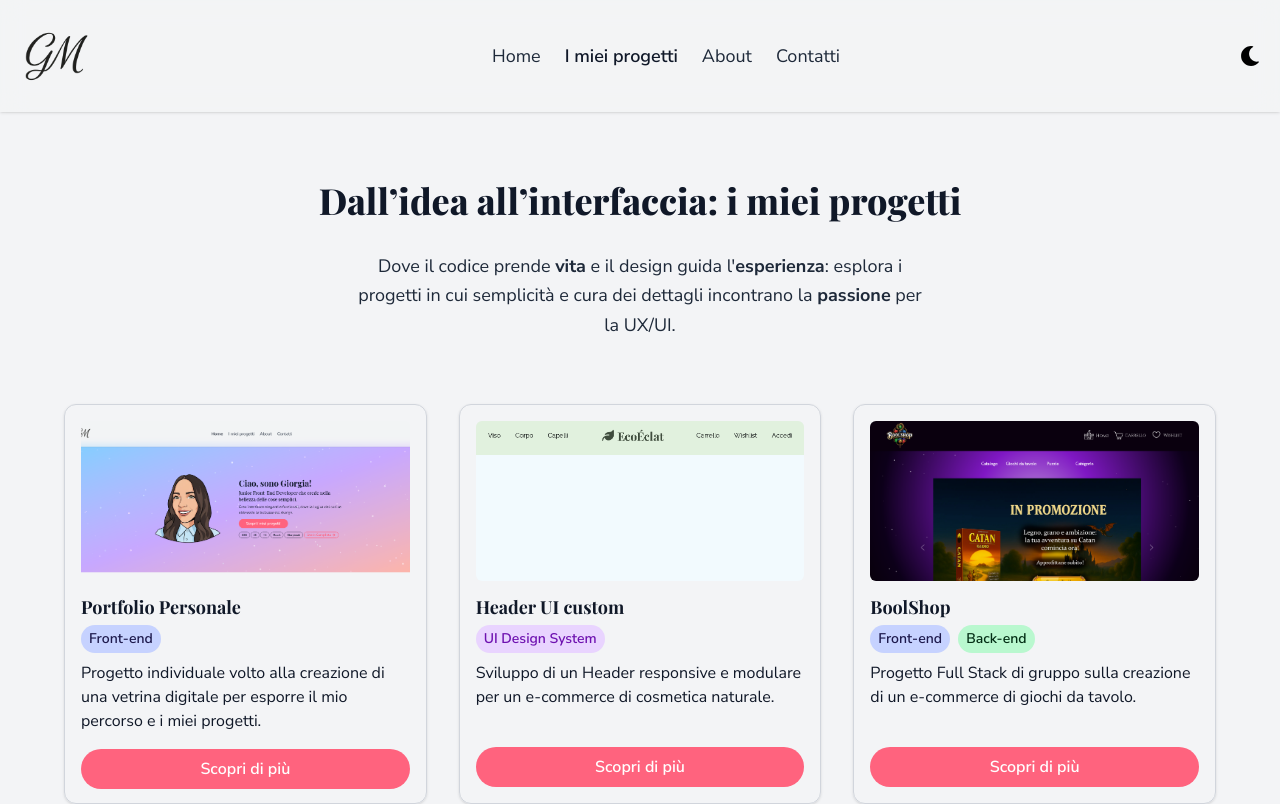
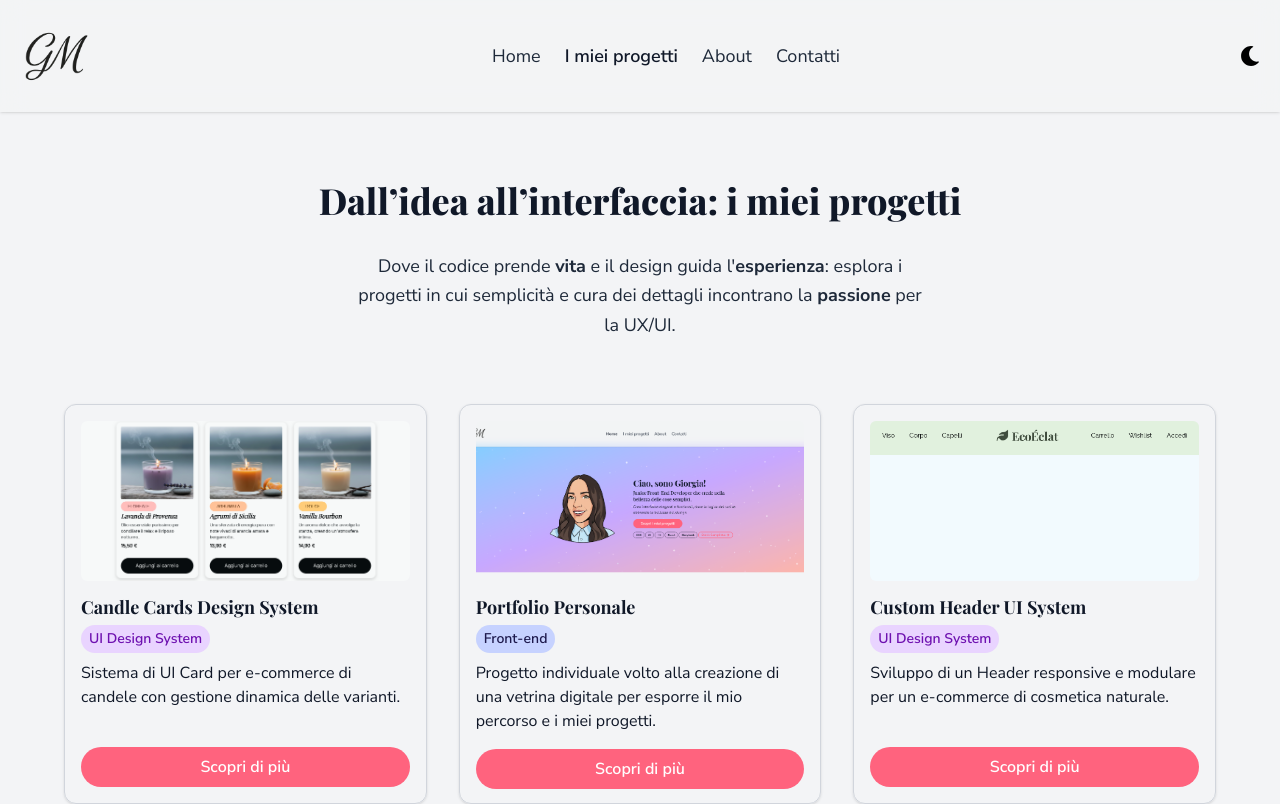
Before and after one commit to giorgiameffe/giorgiameffe-portfolio, a React (Vite) app: page /projects in a window 1280 px wide. Shown: the top 804 px of the page. Built offline with nearby package versions, Linux system fonts and the light colour scheme; a web font is replaced by a local one.

Commit message:
feat: add Candle Cards project with description and image reference

```diff
--- a/src/data/projectsData.ts
+++ b/src/data/projectsData.ts
@@ -21,6 +21,20 @@ export interface Project {
 const projects: Project[] = [
 
     {
+        slug: "candle-cards",
+        title: "Candle Cards Design System",
+        description: "Sistema di UI Card per e-commerce di candele con gestione dinamica delle varianti.",
+        image: "/images/projects/candle-cards-project/cards-preview.png",
+        featured: true,
+        categories: [
+            {
+                name: "UI Design System",
+                color: "bg-purple-200 text-purple-800 dark:bg-purple-950 dark:text-purple-200"
+            }
+        ]
+    },
+
+    {
         slug: "portfolio-personale",
         title: "Portfolio Personale",
         description: "Progetto individuale volto alla creazione di una vetrina digitale per esporre il mio percorso e i miei progetti.",
@@ -35,10 +49,10 @@ const projects: Project[] = [
     },
     {
         slug: "header-ui-custom",
-        title: "Header UI custom",
+        title: "Custom Header UI System",
         description: "Sviluppo di un Header responsive e modulare per un e-commerce di cosmetica naturale.",
         image: "/images/projects/header-ui-project/header-preview.png",
-        featured: true,
+        featured: false,
         categories: [
             {
                 name: "UI Design System",
```
Also changed, not shown: public/images/projects/candle-cards-project/cards-preview.png (added).
